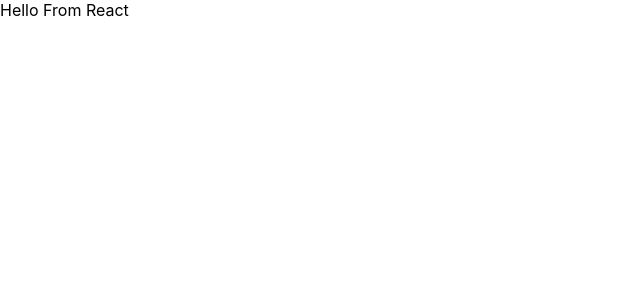
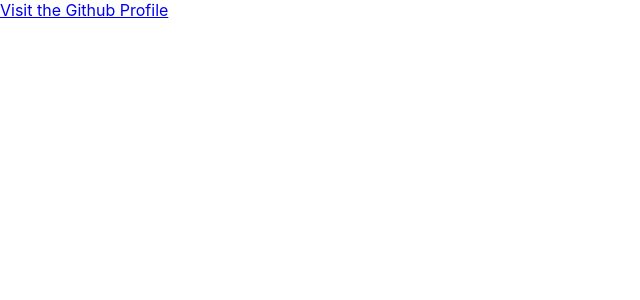
Before and after one commit to akashurrehman/Akashurrehman-portfolio, a React (Create React App) app: page / in a window 1280 px wide. Shown: the top 300 px of the page, without its empty margins (0-640 px from the left). Built offline with nearby package versions, Linux system fonts and the light colour scheme.

Commit message:
updation

```diff
--- a/src/App.js
+++ b/src/App.js
@@ -1,8 +1,10 @@
 
 function App() {
   return (
-    <div className="App">
-      Hello From React
+    <div className="App" style={{textalign:"center", justifyContent:"center", marginHorizontal:"10renm"}}>
+      <a href="/https://github.com/akashurrehman">
+        Visit the Github Profile
+      </a>
     </div>
   );
 }
```
